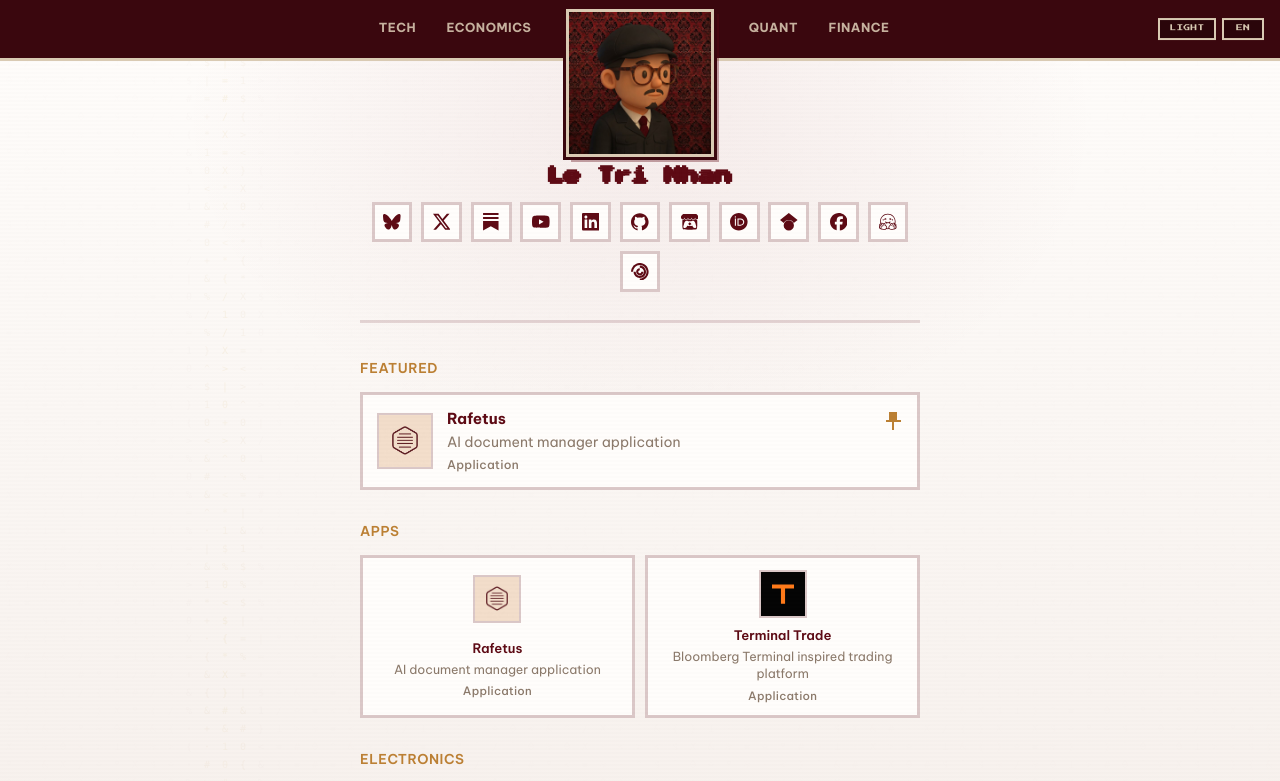
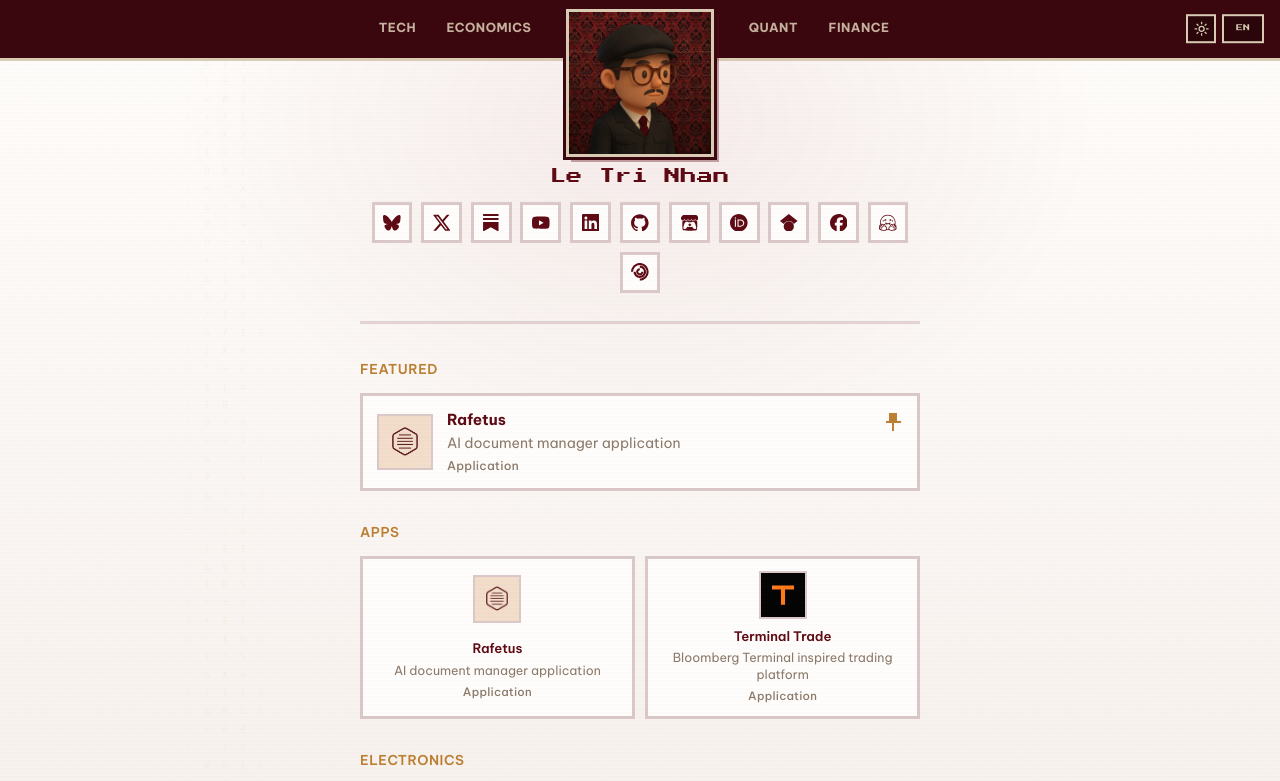
Before and after one commit to letrinhandn/letrinhan-site, a React (Vite) app: page / in a window 1280 px wide. Shown: the top 781 px of the page. Built offline with nearby package versions, Linux system fonts and the light colour scheme.

Commit message:
Fix pixel name rendering; theme toggle uses sun/moon icons.

```diff
--- a/src/App.css
+++ b/src/App.css
@@ -38,7 +38,11 @@
     );
 }
 
-.site[data-theme='light'] .hero-name,
+.site[data-theme='light'] .hero-name {
+  color: var(--ink);
+  text-shadow: none;
+}
+
 .site[data-theme='light'] .work-title,
 .site[data-theme='light'] .work-section-title,
 .site[data-theme='light'] .social-preview-title {
@@ -222,6 +226,10 @@
   margin: 0;
   padding: 0.35rem 0.6rem;
   min-width: 2.6rem;
+  min-height: 1.85rem;
+  display: inline-flex;
+  align-items: center;
+  justify-content: center;
   font-family: var(--font-pixel);
   font-size: 0.42rem;
   line-height: 1;
@@ -235,6 +243,17 @@
     color 0.1s steps(2, end),
     background 0.1s steps(2, end),
     border-color 0.1s steps(2, end);
+}
+
+.header-chip.is-icon {
+  min-width: 1.85rem;
+  padding: 0.3rem;
+}
+
+.header-chip svg {
+  display: block;
+  width: 0.95rem;
+  height: 0.95rem;
 }
 
 .header-chip:hover,
@@ -330,15 +349,16 @@
 .hero-name {
   margin: 0.85rem 0 0;
   font-family: var(--font-pixel);
-  font-size: clamp(0.78rem, 3vw, 1.05rem);
+  /* Integer px keeps Press Start 2P crisp (no fractional blur) */
+  font-size: 16px;
   font-weight: 400;
-  line-height: 1.25;
+  line-height: 1.35;
+  letter-spacing: 0.02em;
   color: var(--paper);
-  text-shadow:
-    2px 0 0 var(--burgundy-deep),
-    -2px 0 0 var(--burgundy-deep),
-    0 2px 0 var(--burgundy-deep),
-    0 -2px 0 var(--burgundy-deep);
+  -webkit-font-smoothing: none;
+  -moz-osx-font-smoothing: unset;
+  text-rendering: geometricPrecision;
+  text-shadow: none;
 }
 
 
--- a/src/App.tsx
+++ b/src/App.tsx
@@ -371,6 +371,26 @@ function LangToggle({
   )
 }
 
+function SunIcon() {
+  return (
+    <svg viewBox="0 0 24 24" aria-hidden="true" fill="none" stroke="currentColor" strokeWidth="2">
+      <circle cx="12" cy="12" r="4" />
+      <path
+        strokeLinecap="square"
+        d="M12 2v2M12 20v2M4.9 4.9l1.4 1.4M17.7 17.7l1.4 1.4M2 12h2M20 12h2M4.9 19.1l1.4-1.4M17.7 6.3l1.4-1.4"
+      />
+    </svg>
+  )
+}
+
+function MoonIcon() {
+  return (
+    <svg viewBox="0 0 24 24" aria-hidden="true" fill="currentColor">
+      <path d="M20.5 14.2A8.5 8.5 0 0 1 9.8 3.5 7 7 0 1 0 20.5 14.2Z" />
+    </svg>
+  )
+}
+
 function ThemeToggle({
   theme,
   locale,
@@ -384,13 +404,13 @@ function ThemeToggle({
   return (
     <button
       type="button"
-      className="header-chip"
+      className="header-chip is-icon"
       aria-label={ui.themeSwitch[locale]}
       title={ui.themeSwitch[locale]}
       aria-pressed={theme === 'dark'}
       onClick={() => onChange(next)}
     >
-      {theme === 'dark' ? ui.themeDark[locale] : ui.themeLight[locale]}
+      {theme === 'dark' ? <MoonIcon /> : <SunIcon />}
     </button>
   )
 }
```
